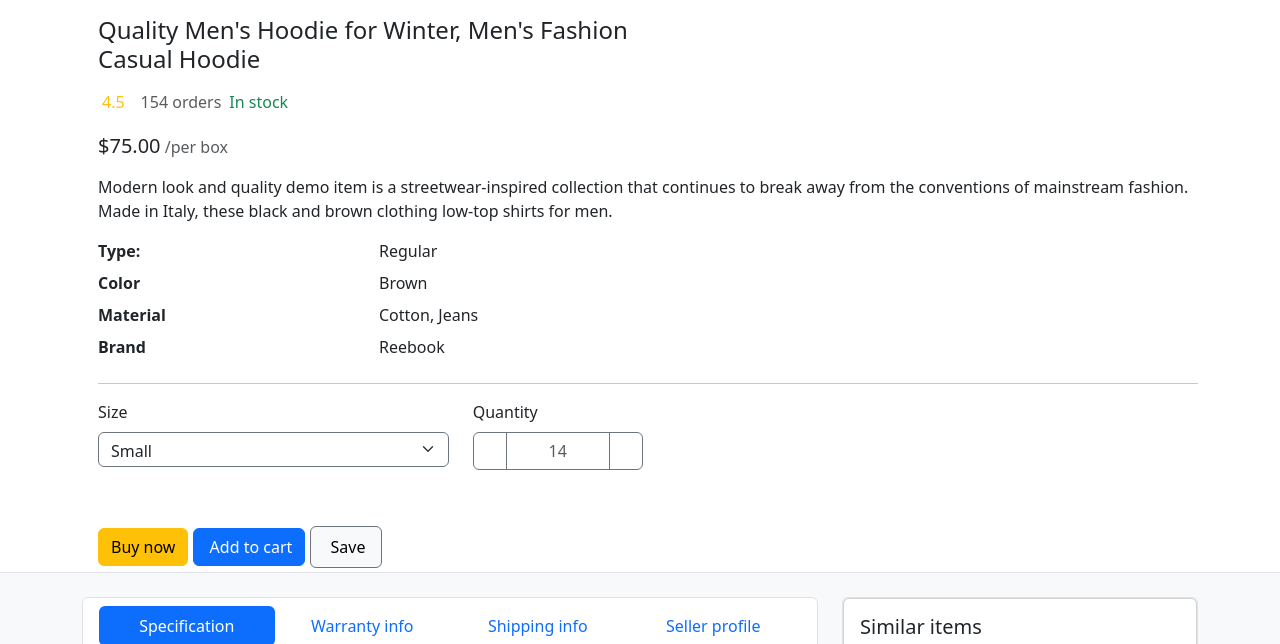
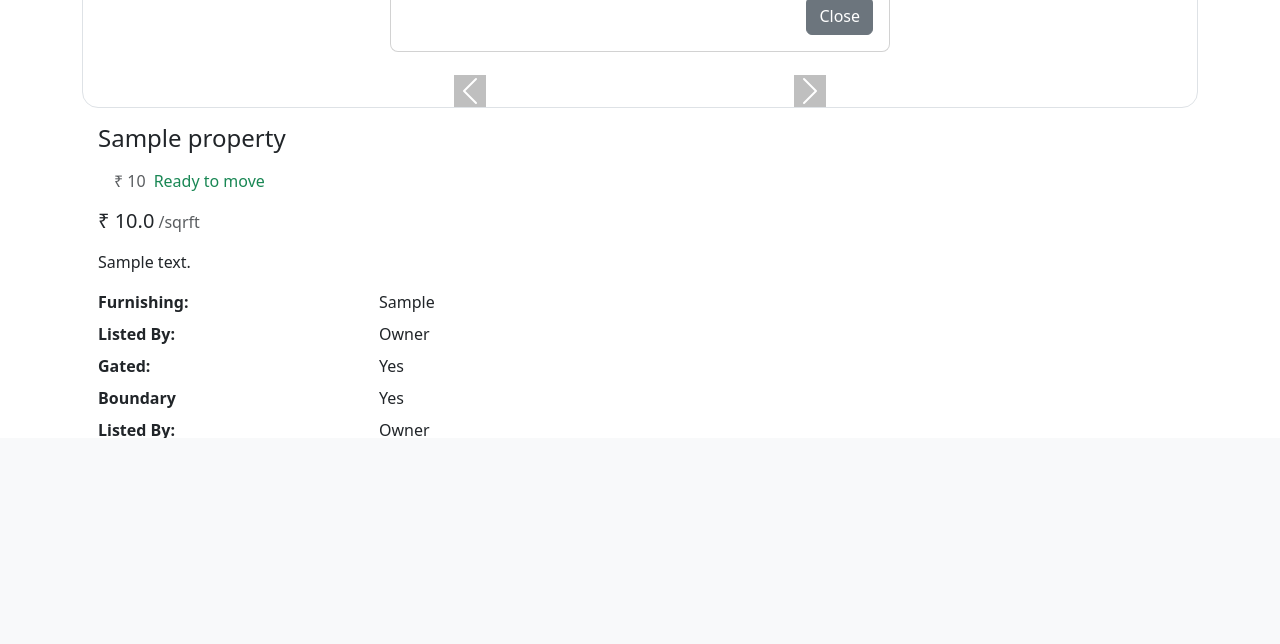
Before and after one commit to abhishek665/makaan, a Django app: page /property_view/1 in a window 1280 px wide. Shown: the part 362-1006 px from the top of the page. After the commit the page ends 800 px from the top, so only its background shows below. Run offline with Django 3.2, Linux system fonts and the light colour scheme; tables that the repository leaves empty hold one stand-in row (values such as "Sample post"); grey boxes marked "Sample" are stand-in pictures; some libraries are stand-ins or nearby versions.

Commit message:
added prop view page and made list prop and prop view dyn

```diff
--- a/ghar/templates/base.html
+++ b/ghar/templates/base.html
@@ -69,7 +69,39 @@
   </div>
 </nav>
 <input id="csrfmiddlewaretoken" type="hidden" class="" name="csrfmiddlewaretoken" value="{{csrf_token}}">
-
+<div class="modal" tabindex="-1" id="customer_contact_modal" style="transition: 1s ease-in-out;">
+  <div class="modal-dialog">
+    <div class="modal-content">
+      <div class="modal-header">
+        <h5 class="modal-title">Fill this form to continue</h5>
+        <button onclick="customerContactModalCLose();" type="button" class="btn-close" data-bs-dismiss="modal" aria-label="Close"></button>
+      </div>
+      <div class="modal-body">
+        <h5 style="color: red;" id="customer_contact_error_msg"></h5>
+        <form>
+          <div class="mb-3">
+            <label for="customerInputName" class="form-label">Full Name</label>
+            <input type="text" class="form-control" id="customerInputName" aria-describedby="">
+            <!-- <div id="emailHelp" class="form-text">We'll never share your email with anyone else.</div> -->
+          </div>
+          <div class="mb-3">
+            <label for="Number" class="form-label">Mobile Number</label>
+            <input type="tel" class="form-control" id="Number">
+          </div>
+          <!-- <div class="mb-3 form-check">
+            <input type="checkbox" class="form-check-input" id="exampleCheck1">
+            <label class="form-check-label" for="exampleCheck1">Check me out</label>
+          </div> -->
+        </form>
+        <button onclick="customerContactSubmit();" type="submit" class="btn btn-primary">Submit</button>
+      </div>
+      <div class="modal-footer">
+        <button onclick="customerContactModalCLose();" type="button" class="btn btn-secondary" data-bs-dismiss="modal">Close</button>
+        <!-- <button type="button" class="btn btn-primary">Save changes</button> -->
+      </div>
+    </div>
+  </div>
+</div>
 {% block body %} {% endblock %}
 
 
@@ -80,9 +112,42 @@
 <script src="{% static 'js/main.js' %}"></script>
 <script src="{% static 'js/banner.js' %}"></script>
 <script>
+function customerContactModalCLose(){
+  $('#customer_contact_modal').hide();
+  check_contact = JSON.parse(localStorage.getItem('customer_contact'));
+  if (!check_contact.number|length == 10){
+    $('#customer_contact_modal').show();
+  }
+}
 $(document).ready(function () {
-  // $('#my-nav-container').css({''})
+  check_contact = JSON.parse(localStorage.getItem('customer_contact'));
+  if (!check_contact){
+    $('#customer_contact_modal').show();
+  }
 })
+function customerContactSubmit(){
+  filters = JSON.parse(localStorage.getItem('filter'));
+  csrf_token = document.getElementById('csrfmiddlewaretoken').value;
+  name = document.getElementById('customerInputName').value;
+  number = document.getElementById('Number').value;
+  $.ajax({
+    url: '/customer_contact/',
+    type: 'POST',
+    data: {csrfmiddlewaretoken: csrf_token, name: name, number: number, filters: JSON.stringify(filters)},
+    success: function(data) {
+      console.log(data);
+      data = JSON.parse(data);
+      console.log(data);
+      if (data.status){
+        localStorage.setItem('customer_contact', JSON.stringify({name: name, number: number}));
+        $('#customer_contact_modal').hide();
+      }
+      else{
+        $('#customer_contact_error_msg').text(data.msg);
+      }
+    },
+  })
+}
 </script>
 </body>
 </html>
--- a/ghar/templates/prop-view.html
+++ b/ghar/templates/prop-view.html
@@ -6,6 +6,8 @@
 {% endblock %}
 {% load static %}
 {% block body %}
+{% load my_tags %}
+
 <style>
     .icon-hover:hover {
   border-color: #3b71ca !important;
@@ -25,10 +27,23 @@ img{
     background-color: black;
     opacity: 0.5;
 }
+
+.carousel-item {
+    height: 50vh;
+    max-height: 50vh;
+}
+.viewmode {
+    position: absolute;
+    width: 90vw;
+    margin: auto;
+    height: auto;
+    max-height:max-content;
+}
 </style>
 
   <!-- content -->
   <section class="py-1">
+    {% for i, j in data %}
     <div class="container">
       <div class="row">
         <aside class="col-12">
@@ -39,16 +54,15 @@ img{
                   <button type="button" data-bs-target="#carouselExampleIndicators" data-bs-slide-to="1" aria-label="Slide 2"></button>
                   <button type="button" data-bs-target="#carouselExampleIndicators" data-bs-slide-to="2" aria-label="Slide 3"></button>
                 </div> -->
-                <div class="carousel-inner">
+                <div class="carousel-inner" id="property_image">
                   <div class="carousel-item active">
-                    <img src="https://bootstrap-ecommerce.com/bootstrap5-ecommerce/images/items/detail1/big.webp" class="d-block w-100" alt="...">
+                    <img src="/media/{{j.image1}}" class="d-block w-100" alt="..." style="">
                   </div>
+                  {% for img in images %}
                   <div class="carousel-item">
-                    <img src="https://bootstrap-ecommerce.com/bootstrap5-ecommerce/images/items/detail1/big.webp" class="d-block w-100" alt="...">
+                    <img src="/media/{{img}}" class="d-block w-100" alt="..." style="">
                   </div>
-                  <div class="carousel-item">
-                    <img src="https://bootstrap-ecommerce.com/bootstrap5-ecommerce/images/items/detail1/big.webp" class="d-block w-100" alt="...">
-                  </div>
+                  {% endfor %}
                 </div>
                 <button class="carousel-control-prev" type="button" data-bs-target="#carouselExampleIndicators" data-bs-slide="prev">
                   <span class="carousel-control-prev-icon" aria-hidden="true"></span>
@@ -58,17 +72,13 @@ img{
                   <span class="carousel-control-next-icon" aria-hidden="true"></span>
                   <span class="visually-hidden">Next</span>
                 </button>
+                <h6 style="text-align: center; background-color: black;color: whitesmoke;" id="viewmode_tooltip"></h6>
             </div>
-            <!-- <a data-fslightbox="mygalley" class="rounded-4" target="_blank" data-type="image" href="https://bootstrap-ecommerce.com/bootstrap5-ecommerce/images/items/detail1/big.webp">
-              <img style="max-width: 100%; max-height: 60vh; margin: auto;" class="rounded-2 fit" src="https://bootstrap-ecommerce.com/bootstrap5-ecommerce/images/items/detail1/big.webp" />
-            </a> -->
-          <!-- </div> -->
         </aside>
         <main class="col-lg-12">
           <div class="ps-lg-3">
             <h4 class="title text-dark">
-              Quality Men's Hoodie for Winter, Men's Fashion <br />
-              Casual Hoodie
+              {{i.property_title}}
             </h4>
             <div class="d-flex flex-row my-3">
               <div class="text-warning mb-1 me-2">
@@ -77,41 +87,53 @@ img{
                 <i class="fa fa-star"></i>
                 <i class="fa fa-star"></i>
                 <i class="fas fa-star-half-alt"></i>
-                <span class="ms-1">
+                <!-- <span class="ms-1">
                   4.5
-                </span>
+                </span> -->
               </div>
-              <span class="text-muted"><i class="fas fa-shopping-basket fa-sm mx-1"></i>154 orders</span>
-              <span class="text-success ms-2">In stock</span>
+              <span class="text-muted"><i class="fas fa-shopping-basket fa-sm mx-1"></i>&#8377; {{i.price}}</span>
+              <span class="text-success ms-2">Ready to move</span>
             </div>
 
             <div class="mb-3">
-              <span class="h5">$75.00</span>
-              <span class="text-muted">/per box</span>
+              <span class="h5">&#8377; {{i.price|divide:i.area}}</span>
+              <span class="text-muted">/sqrft</span>
             </div>
 
             <p>
-              Modern look and quality demo item is a streetwear-inspired collection that continues to break away from the conventions of mainstream fashion. Made in Italy, these black and brown clothing low-top shirts for
-              men.
+              {{i.desc}}
             </p>
 
             <div class="row">
-              <dt class="col-3">Type:</dt>
-              <dd class="col-9">Regular</dd>
+              <dt class="col-3">Furnishing:</dt>
+              <dd class="col-9">{{i.furnishing}}</dd>
 
-              <dt class="col-3">Color</dt>
-              <dd class="col-9">Brown</dd>
+              <dt class="col-3">Listed By:</dt>
+              <dd class="col-9">Owner</dd>
 
-              <dt class="col-3">Material</dt>
-              <dd class="col-9">Cotton, Jeans</dd>
+              <dt class="col-3">Gated:</dt>
+              <dd class="col-9">{% if i.gated %}Yes {%else%}No{%endif%}</dd>
 
-              <dt class="col-3">Brand</dt>
-              <dd class="col-9">Reebook</dd>
+              <dt class="col-3">Boundary</dt>
+              <dd class="col-9">{% if i.boundary %}Yes {%else%}No{%endif%}</dd>
+
+              <dt class="col-3">Listed By:</dt>
+              <dd class="col-9">Owner</dd>
+                {% if i.type != 'plots' %}
+              <dt class="col-3">Floors</dt>
+              <dd class="col-9">{{i.floor}}</dd>
+              {%endif%}
+
+              <dt class="col-3">Age</dt>
+              <dd class="col-9">{{i.age}}</dd>
+
+              <dt class="col-3">Posted On:</dt>
+              <dd class="col-9">{{i.posted_on}}</dd>
             </div>
 
             <hr />
 
-            <div class="row mb-4">
+            <!-- <div class="row mb-4">
               <div class="col-md-4 col-4">
                 <label class="mb-2">Size</label>
                 <select class="form-select border border-secondary" style="height: 35px;">
@@ -120,7 +142,7 @@ img{
                   <option>Large</option>
                 </select>
               </div>
-              <!-- col.// -->
+              col.//
               <div class="col-md-4 col-6 mb-3">
                 <label class="mb-2 d-block">Quantity</label>
                 <div class="input-group mb-3" style="width: 170px;">
@@ -133,23 +155,47 @@ img{
                   </button>
                 </div>
               </div>
-            </div>
-            <a href="#" class="btn btn-warning shadow-0"> Buy now </a>
-            <a href="#" class="btn btn-primary shadow-0"> <i class="me-1 fa fa-shopping-basket"></i> Add to cart </a>
-            <a href="#" class="btn btn-light border border-secondary py-2 icon-hover px-3"> <i class="me-1 fa fa-heart fa-lg"></i> Save </a>
+            </div> -->
+            <a href="https://wa.me/+918887896739" class="btn btn-success shadow-0"> <i class="bi bi-whatsapp"></i> Whats App </a>
+            <a href="tel:+918887896739" class="btn btn-primary shadow-0"> <i class="bi bi-telephone"></i> Call </a>
+            <!-- <a href="#" class="btn btn-light border border-secondary py-2 icon-hover px-3"> <i class="me-1 fa fa-heart fa-lg"></i> Save </a> -->
           </div>
         </main>
       </div>
     </div>
+    {% endfor %}
   </section>
+  <script>
+    $('#property_image').on('click', function () {
+        document.getElementById('carouselExampleIndicators').classList.toggle('viewmode');
+        a = document.getElementById('carouselExampleIndicators').classList;
+        if (a.contains('viewmode')){
+            document.getElementById('viewmode_tooltip').innerText = 'Click again to disable view mode.';
+        }
+        else{
+            document.getElementById('viewmode_tooltip').innerText = '';
+        }
+    })
+    // $('#property_image').on('mouseleave', function () {
+    //     a = document.getElementById('carouselExampleIndicators').classList;
+    //     console.log('focused out', a);
+    //     if (a.contains('viewmode')){
+    //         console.log('a')
+    //     }
+    //     else{
+    //         document.getElementById('carouselExampleIndicators').classList.toggle('viewmode');
+    //         document.getElementById('viewmode_tooltip').innerText = 'Click again to disable view mode.';
+    //     }
+    // })
+  </script>
   <!-- content -->
 
-  <section class="bg-light border-top py-4">
+  <!-- <section class="bg-light border-top py-4">
     <div class="container">
       <div class="row gx-4">
         <div class="col-lg-8 mb-4">
           <div class="border rounded-2 px-3 py-2 bg-white">
-            <!-- Pills navs -->
+             Pills navs
             <ul class="nav nav-pills nav-justified mb-3" id="ex1" role="tablist">
               <li class="nav-item d-flex" role="presentation">
                 <a class="nav-link d-flex align-items-center justify-content-center w-100 active" id="ex1-tab-1" data-mdb-toggle="pill" href="#ex1-pills-1" role="tab" aria-controls="ex1-pills-1" aria-selected="true">Specification</a>
@@ -164,9 +210,11 @@ img{
                 <a class="nav-link d-flex align-items-center justify-content-center w-100" id="ex1-tab-4" data-mdb-toggle="pill" href="#ex1-pills-4" role="tab" aria-controls="ex1-pills-4" aria-selected="false">Seller profile</a>
               </li>
             </ul>
-            <!-- Pills navs -->
 
-            <!-- Pills content -->
+             Pills navs
+
+            Pills content
+
             <div class="tab-content" id="ex1-content">
               <div class="tab-pane fade show active" id="ex1-pills-1" role="tabpanel" aria-labelledby="ex1-tab-1">
                 <p>
@@ -234,7 +282,7 @@ img{
                 officia deserunt mollit anim id est laborum.
               </div>
             </div>
-            <!-- Pills content -->
+            Pills content
           </div>
         </div>
         <div class="col-lg-4">
@@ -293,6 +341,6 @@ img{
         </div>
       </div>
     </div>
-  </section>
+  </section> -->
 
   {% endblock %}
--- /dev/null
+++ b/ghar/templatetags/my_tags.py
@@ -0,0 +1,14 @@
+from django import template
+
+register = template.Library()
+
+
+@register.filter
+def divide(value, divisor):
+    try:
+        return float(value) / float(divisor)
+    except (ValueError, ZeroDivisionError):
+        return 0.0
+
+# def abcde():
+#     pass
--- a/ghar/urls.py
+++ b/ghar/urls.py
@@ -1,10 +1,14 @@
 
 from django.urls import path, include
-from .views import home, list_properties, property_view, test_html
+from .views import home, list_properties, property_view, test_html, customer_contact
+
+from .forms import handler
 
 urlpatterns = [
     path('', home),
     path('list_properties/', list_properties),
     path('test_html/', test_html),
     path('property_view/<int:prop_id>', property_view),
+    path('customer_contact/', customer_contact),
+    # path('prop_img_upload/', handler.upload_images),
 ]
--- a/ghar/views.py
+++ b/ghar/views.py
@@ -1,8 +1,11 @@
 import json
 import time
 
-from django.shortcuts import render
+from django.shortcuts import render, HttpResponse
 from django.http import HttpResponse
+from .models import PropertyImage, Property, CustomerQueries, CustomerContact
+from itertools import chain
+from .utils import img_filter_condition
 
 
 # Create your views here.
@@ -16,14 +19,77 @@ def home(request):
 
 
 def list_properties(request):
-    print(request.POST)
+    inc_data = ''
     try:
-        data = request.POST['data']
-        print(json.loads(data))
+        inc_data = json.loads(request.POST['data'])
     except Exception as e:
         print(e)
+    print(inc_data['place'], inc_data['what'], inc_data)
+    print(int(inc_data['price']) < 3000000)
+    if inc_data:
+        data = ''
+        place = inc_data['place']
+        price = inc_data['price']
+        if inc_data['what'].lower() == 'plots':
+            area = inc_data['area']
+            data = Property.objects.filter(address__contains=place, type='plots', area__lte=int(area),
+                                           price__lte=int(price))
+            images = PropertyImage.objects.filter(ref__in=[x for x in data])
+            return render(request, 'list-property.html', {'data': zip(data, images)})
+        elif inc_data['what'].lower() == 'houses':
+            area = inc_data['area']
+            data = Property.objects.filter(address__contains=place, type='houses', area__lte=int(area),
+                                           price__lte=int(price))
+            images = PropertyImage.objects.filter(ref__in=[x for x in data])
+            print(images, data, zip(data, images))
+            print(data)
+            return render(request, 'list-property.html', {'data': zip(data, images)})
     return render(request, 'list-property.html')
 
 
 def property_view(request, prop_id):
-    return render(request, 'prop-view.html')
+    try:
+        print(prop_id)
+        data = Property.objects.filter(id=int(prop_id))
+        images = list(PropertyImage.objects.filter(ref__in=[x for x in data]).values())
+        a = images[0]
+        new_image_data = []
+        print(a)
+        for i in a.keys():
+            if a[i] != '':
+                new_image_data += [a[i]]
+        comb_data = zip(data, images)
+        new_image_data = new_image_data[3:]
+        print(new_image_data)
+        return render(request, 'prop-view.html', {'data': comb_data, 'images': new_image_data})
+    except Exception as e:
+        print(e)
+        return render(request, 'prop-view.html')
+    # return render(request, 'prop-view.html')
+
+
+def customer_contact(request):
+    if request.POST:
+        try:
+            print('name', request.POST.get('name'), request.POST)
+            name = request.POST.get('name')
+            number = request.POST.get('number')
+            filters = json.loads(request.POST.get('filters'))
+            print('filters', filters)
+
+            if len(number) != 10:
+                print('11111111111')
+                return HttpResponse(json.dumps({'status': False, 'msg': 'Please enter a valid 10 digit number.'}))
+            if not number.isdigit():
+                print('22222222222222')
+                return HttpResponse(json.dumps({'status': False, 'msg': 'Please enter a valid 10 digit number. It should contain only numbers.'}))
+            print('processed')
+            cc = CustomerContact(name=name, number=number)
+            cc.save()
+            CustomerQueries(customer=cc, query=filters).save()
+
+            return HttpResponse(json.dumps({'customer_contact': number, 'status': True}))
+        except Exception as e:
+            print(e)
+            return HttpResponse(json.dumps({'status': False, 'msg': str(e)}))
+    return HttpResponse(json.dumps({'status': False, 'msg': 'Invalid Request'}))
--- a/makaan/settings.py
+++ b/makaan/settings.py
@@ -40,6 +40,7 @@ INSTALLED_APPS = [
 
     'ghar',
     'rest_framework',
+    'multiupload'
 ]
 
 MIDDLEWARE = [
@@ -139,7 +140,7 @@ STATICFILES_DIRS = [os.path.join(
 )]
 
 MEDIA_URL = '/media/'
-MEDIA_ROOT = os.path.join(BASE_DIR, '/media/')
+MEDIA_ROOT = os.path.join(BASE_DIR, 'media')
 
 # Default primary key field type
 # https://docs.djangoproject.com/en/3.2/ref/settings/#default-auto-field
--- a/static/js/banner.js
+++ b/static/js/banner.js
@@ -90,10 +90,12 @@ function submitListPropertyForm(e){
     built = document.getElementById('builtUpSlider').value;
     what = document.getElementById('check-property-type').value;
     want = document.getElementById('check-type-select').value;
+    full_place = document.getElementById('search').value;
+    place = full_place.split(',')[0]
     document.getElementById('price').value = budget;
     document.getElementById('area').value = built;
     filter = {price: budget, area: built, bhk: JSON.parse(document.getElementById('bhk').value),
-              area: built, what: what, want: want};
+              area: built, what: what, want: want, place: place, full_place: full_place};
     localStorage.setItem('filter', JSON.stringify(filter));
     // $('#search-form').submit();
     filterSubmitForm(JSON.stringify(filter));
@@ -122,3 +124,7 @@ function checkBhkToggler(e){
         e.value = 'on';
     }
 }
+
+// $(document).ready(function (){
+//   document.getElementById('check-type-select').value = 'c-buy';
+// })
--- a/static/js/main.js
+++ b/static/js/main.js
@@ -267,7 +267,8 @@ geocodePromise
         //   e.innerText = city;
         // })
         filters = JSON.parse(localStorage.getItem('filter'));
-        filters.full_place = full_place
+        filters.full_place = full_place;
+        filters.place = place;
         localStorage.setItem('filter', JSON.stringify(filters));
         filterSubmitForm(JSON.stringify(filters));
 
```
Also changed, not shown: ghar/admin.py (+11 -0 lines), ghar/forms/handler.py (added, +21 -0 lines), ghar/forms/prop_img_upload.py (added, +44 -0 lines), ghar/models.py (+61 -9 lines), ghar/templates/components/banner.html (+5 -5 lines), ghar/templates/list-property.html (+18 -16 lines), ghar/utils.py (added, +22 -0 lines).
